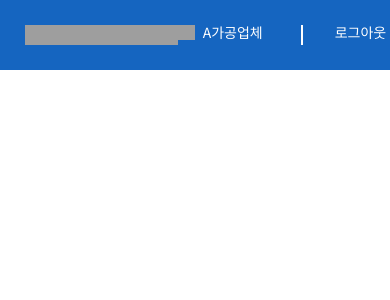
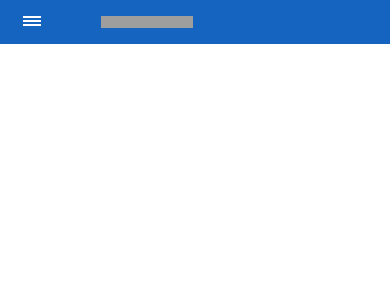
Before and after one commit to 2kyung19/a-team-admin, a React (Create React App) app: page / in a window 390 px wide. Shown: the top 300 px of the page. Built offline with nearby package versions, Linux system fonts and the light colour scheme; grey boxes are pictures that could not be loaded.

Commit message:
add: 모바일용 미디어 쿼리 추가 [wanted-pre-onboading-10#6]

```diff
--- a/src/App.tsx
+++ b/src/App.tsx
@@ -1,4 +1,4 @@
-import Header from 'components/header';
+import Header from 'components/index';
 import React from 'react';
 
 const App = (): JSX.Element => {
--- /dev/null
+++ b/src/components/function.tsx
@@ -0,0 +1,5 @@
+function handleClick(): void {
+  // 모달창 isOpened모드
+}
+
+export default handleClick;
--- a/src/components/header.tsx
+++ b/src/components/index.tsx
@@ -5,6 +5,11 @@ const LOGIN_STATUS = '로그아웃';
 const Header = (): JSX.Element => {
   return (
     <S.StyledHeader>
+      <S.StyledEclipseWrapper>
+        <S.StyledEclipse />
+        <S.StyledEclipse />
+        <S.StyledEclipse />
+      </S.StyledEclipseWrapper>
       <S.StyledInnerDiv>
         <S.StyledIcon src="https://i.ibb.co/M85H48c/icon.png" alt="icon" />
         <S.StyledInfoDiv>
--- a/src/components/styles.js
+++ b/src/components/styles.js
@@ -6,6 +6,32 @@ export const StyledHeader = styled.div`
   display: flex;
   align-items: center;
   background-color: ${({ theme }) => theme.colors.header};
+  @media only screen and (max-width: 450px) {
+    height: 44px;
+  }
+`;
+
+export const StyledEclipseWrapper = styled.div`
+  display: none;
+  @media only screen and (max-width: 450px) {
+    display: inline-block;
+    width: 18px;
+    height: 12px;
+    margin-left: 23px;
+    display: flex;
+    flex-direction: column;
+  }
+`;
+
+export const StyledEclipse = styled.div`
+  display: none;
+  @media only screen and (max-width: 450px) {
+    width: 18px;
+    height: 2px;
+    margin-bottom: 2px;
+    background-color: white;
+    display: inline-block;
+  }
 `;
 
 export const StyledInnerDiv = styled.div`
@@ -15,11 +41,20 @@ export const StyledInnerDiv = styled.div`
   justify-content: space-between;
   flex-direction: row;
   margin: 40px 25px 40px 25px;
+  @media only screen and (max-width: 450px) {
+    width: 91.8px;
+    height: 12px;
+    margin: 16px 0px 16px 60px;
+  }
 `;
 
 export const StyledIcon = styled.img`
   width: 153px;
   height: 20px;
+  @media only screen and (max-width: 450px) {
+    width: 100%;
+    height: 100%;
+  }
 `;
 
 export const StyledInfoIcon = styled.img`
@@ -31,6 +66,9 @@ export const StyledInfoDiv = styled.div`
   height: 20px;
   width: 208.67px;
   display: flex;
+  @media only screen and (max-width: 450px) {
+    display: none;
+  }
 `;
 
 export const StyledInfoInnerDiv = styled.div`
--- a/src/styles/theme.ts
+++ b/src/styles/theme.ts
@@ -8,4 +8,10 @@ const theme = {
   colors,
 };
 
+const media = {
+  mobile: 425,
+};
+
+console.log(media);
+
 export default theme;
```
